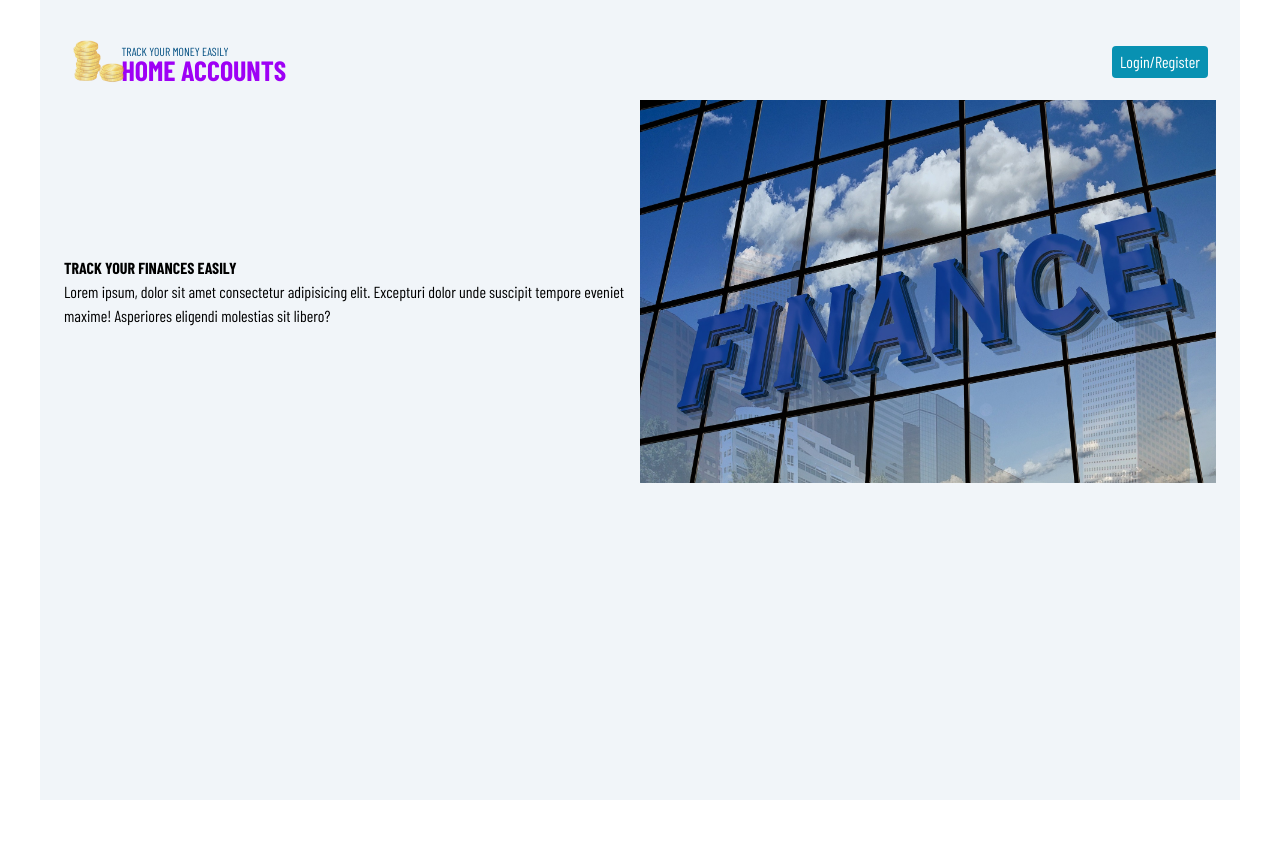
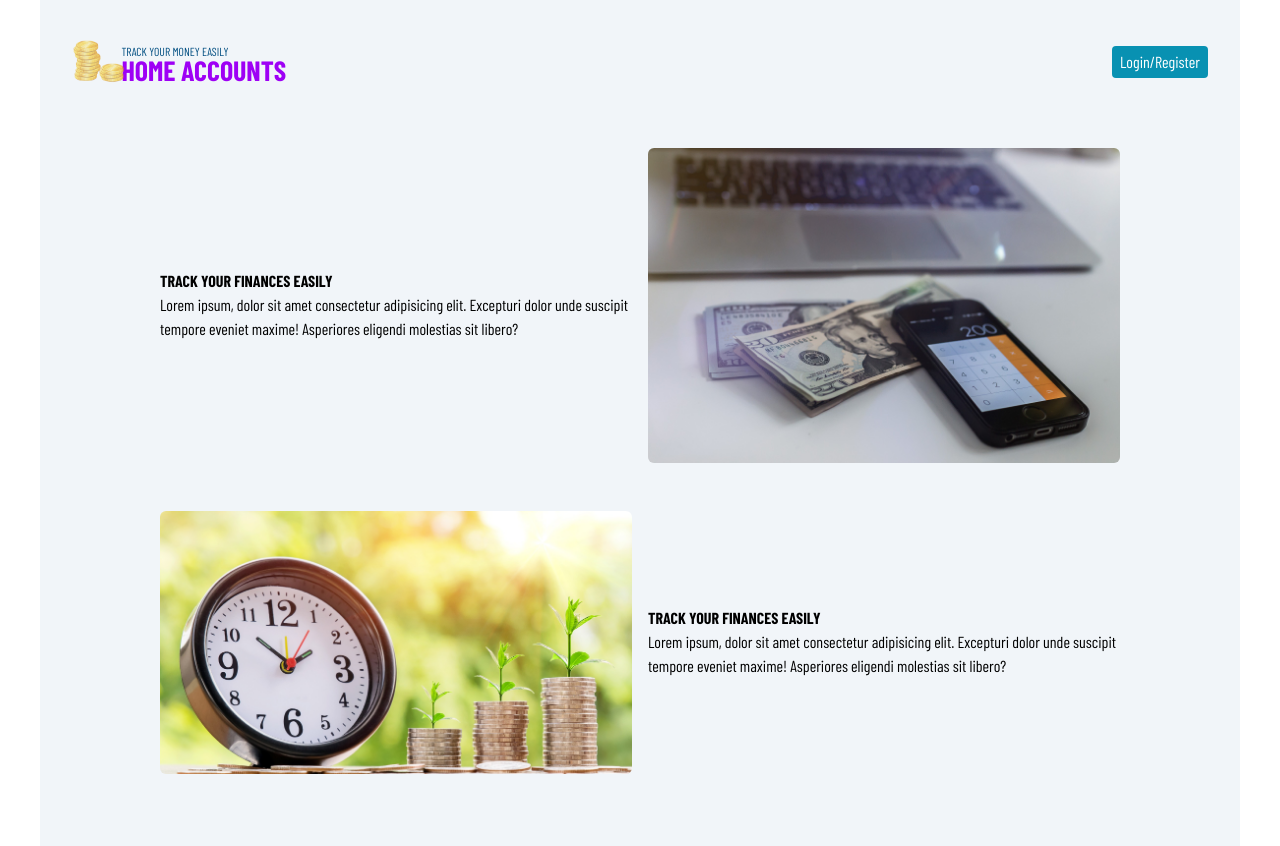
Before and after one commit to ajkacca457/home_accounts, a React (Create React App) app in the folder client/: page / in a window 1280 px wide. Before the commit the page ends 800 px from the top, so only its background shows below. Built offline with nearby package versions, Linux system fonts and the light colour scheme; the HTML template or start-up script is replaced by a standard one.

Commit message:
update homepage

```diff
--- a/client/src/components/SectionCard.js
+++ b/client/src/components/SectionCard.js
@@ -3,12 +3,12 @@ import React from 'react'
 const SectionCard = ({cardImage,left,info,title}) => {
 
   return (
-    <div className="image-card grid grid-cols-12 items-center">
+    <div className="image-card grid grid-cols-12 gap-x-4 items-center w-5/6 mx-auto my-12">
         <div className={`col-span-6 ${left?"order-2":""}`}>
             <h1 className='font-heading'>{title.toUpperCase()}</h1>
             <p>{info}</p>
         </div>
-        <img src={cardImage} alt="" className='col-span-6'/>
+        <img src={cardImage} alt="" className='col-span-6 rounded-md'/>
     </div>  )
 }
 
--- a/client/src/pages/Home.js
+++ b/client/src/pages/Home.js
@@ -10,7 +10,10 @@ const Home = () => {
             <img src={AccountLogo} alt="logo" className='w-[300px] h-[60px]'/>
             <button className='btn-primary'>Login/Register</button>
         </div>
-        <SectionCard {...cardDetails}/>
+
+        {cardDetails.length>0 && cardDetails.map((item,index)=> {
+            return (<SectionCard {...item} key={index}/>)
+        }) }
     </div>
   )
 }
--- a/client/src/utilites/cardData.js
+++ b/client/src/utilites/cardData.js
@@ -1,8 +1,17 @@
 import Finace from "../assets/finance.jpg";
+import Saving from "../assets/saving.jpg";
 
-export const cardDetails = {
+export const cardDetails = [
+    {
     cardImage:Finace,
     title:"Track your finances easily",
     left:false,
     info: "Lorem ipsum, dolor sit amet consectetur adipisicing elit. Excepturi dolor unde suscipit tempore eveniet maxime! Asperiores eligendi molestias sit libero?"
-}
+    },
+    {
+    cardImage:Saving,
+    title:"Track your finances easily",
+    left:true,
+    info: "Lorem ipsum, dolor sit amet consectetur adipisicing elit. Excepturi dolor unde suscipit tempore eveniet maxime! Asperiores eligendi molestias sit libero?"
+    }
+]
```
Also changed, not shown: client/src/assets/finance.jpg, client/src/assets/saving.jpg (added).
